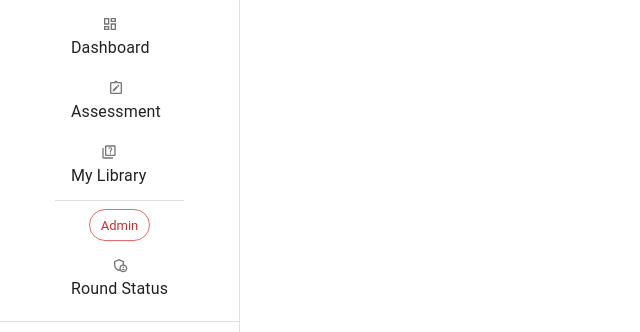
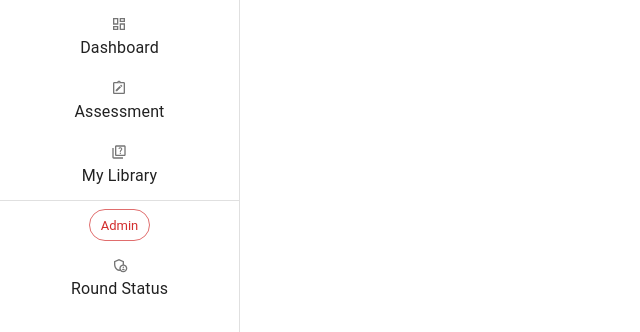
Before and after one commit to Anirudhece/unstopable, a React (Vite) app: page / in a window 1280 px wide. Shown: the top 332 px of the page, without its empty margins (0-640 px from the left). Built offline with nearby package versions, Linux system fonts and the light colour scheme.

Commit message:
finally centered

```diff
--- a/src/scenes/global/SideDrawer/SideDrawer.jsx
+++ b/src/scenes/global/SideDrawer/SideDrawer.jsx
@@ -7,7 +7,6 @@ import ListItem from "@mui/material/ListItem";
 import ListItemIcon from "@mui/material/ListItemIcon";
 import ListItemText from "@mui/material/ListItemText";
 import Chip from "@mui/material/Chip";
-import Toolbar from "@mui/material/Toolbar";
 
 // RiDashboardLine
 import { RiDashboardLine } from "react-icons/ri";
@@ -22,7 +21,7 @@ const drawerWidth = 240;
 
 export default function SideDrawer() {
   return (
-    <Box sx={{ display: "flex",justifyContent:'center' }}>
+    <Box sx={{ display: "flex", justifyContent: "center" }}>
       <Drawer
         sx={{
           width: drawerWidth,
@@ -35,28 +34,27 @@ export default function SideDrawer() {
         variant="permanent"
         anchor="left"
       >
-        <Toolbar sx={{ display: "flex",justifyContent:'center' }}>
-          <List >
-            <ListItem>
+        <List>
+          <ListItem sx={{ justifyContent: "center" }}>
             <Box sx={{ display: "flex", flexDirection: "column" }}>
-                <ListItemIcon sx={{ display: "flex",justifyContent:'center' }}>
+              <ListItemIcon sx={{ display: "flex", justifyContent: "center" }}>
                 <RiDashboardLine />
               </ListItemIcon>
               <ListItemText primary="Dashboard" />
             </Box>
           </ListItem>
-            <ListItem>
+          <ListItem sx={{ justifyContent: "center" }}>
             <Box sx={{ display: "flex", flexDirection: "column" }}>
-                <ListItemIcon sx={{ display: "flex",justifyContent:'center' }}>
+              <ListItemIcon sx={{ display: "flex", justifyContent: "center" }}>
                 <MdOutlineNoteAlt />
               </ListItemIcon>
               <ListItemText primary="Assessment" />
             </Box>
           </ListItem>
 
-            <ListItem>
+          <ListItem sx={{ justifyContent: "center" }}>
             <Box sx={{ display: "flex", flexDirection: "column" }}>
-                <ListItemIcon sx={{ display: "flex",justifyContent:'center' }}>
+              <ListItemIcon sx={{ display: "flex", justifyContent: "center" }}>
                 <MdOutlineQuiz />
               </ListItemIcon>
               <ListItemText primary="My Library" />
@@ -65,21 +63,19 @@ export default function SideDrawer() {
 
           <Divider />
 
-            <ListItem sx={{ display: "flex",justifyContent:'center' }}>
+          <ListItem sx={{ justifyContent: "center" }}>
             <Chip variant="outlined" color="error" label="Admin" />
           </ListItem>
 
-            <ListItem>
+          <ListItem sx={{ justifyContent: "center" }}>
             <Box sx={{ display: "flex", flexDirection: "column" }}>
-                <ListItemIcon sx={{ display: "flex",justifyContent:'center' }}>
+              <ListItemIcon sx={{ display: "flex", justifyContent: "center" }}>
                 <MdOutlineAdminPanelSettings />
               </ListItemIcon>
               <ListItemText primary="Round Status" />
             </Box>
           </ListItem>
         </List>
-        </Toolbar>
-        <Divider />
       </Drawer>
     </Box>
   );
```
Lines whose indentation alone changed are shown as unchanged.
